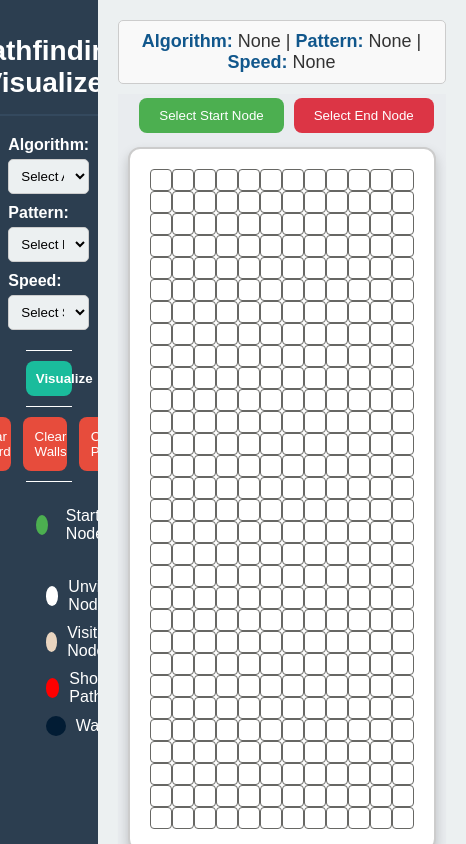
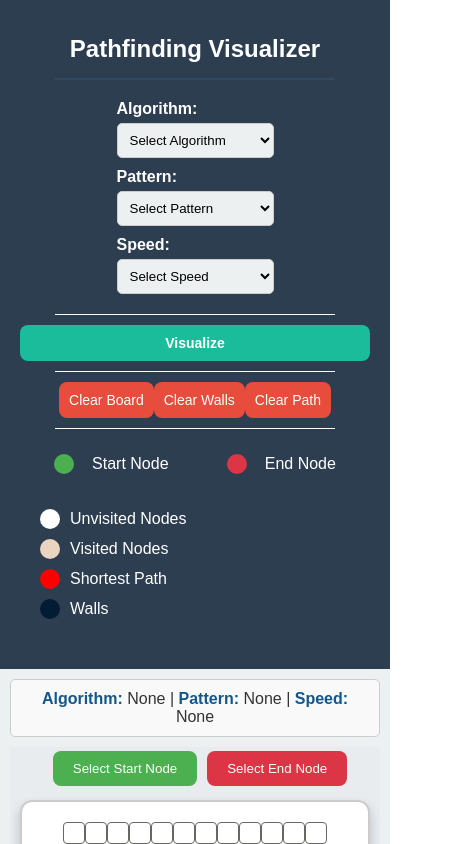
Before and after one commit to Naval1704/pathfinding_visualizer, a React (Create React App) app: page / in a window 390 px wide. Shown: the top 844 px of the page, 466 px wide, since content can reach past the window. Built offline with nearby package versions, Linux system fonts and the light colour scheme.

Commit message:
responsive design

```diff
--- a/src/index.css
+++ b/src/index.css
@@ -283,3 +283,67 @@ body {
 .selected-info strong {
   color: #11578C;
 }
+
+/* Media Queries for Responsive Design */
+@media (max-width: 768px) {
+  .App {
+    flex-direction: column;
+  }
+
+  .left-column {
+    width: 100%;
+    height: auto;
+    box-shadow: none;
+  }
+
+  .right-workspace {
+    width: 100%;
+    padding: 10px;
+  }
+
+  .algo-list {
+    width: 100%;
+  }
+
+  .dropdown,
+  .speed,
+  .color-codes,
+  .node-icons {
+    width: 100%;
+  }
+
+  .visualize-button,
+  .clear-board button,
+  .clear-walls-weights button,
+  .clear-path button {
+    width: 100%;
+  }
+}
+
+@media (max-width: 480px) {
+  .app-title {
+    font-size: 24px;
+  }
+
+  .algo-list li {
+    padding: 10px;
+    font-size: 14px;
+  }
+
+  .visualize-button,
+  .clear-board button,
+  .clear-walls-weights button,
+  .clear-path button {
+    padding: 10px;
+    gap: 5px;
+    font-size: 14px;
+  }
+
+  .playground-title {
+    font-size: 20px;
+  }
+
+  .selected-info {
+    font-size: 16px;
+  }
+}
```
